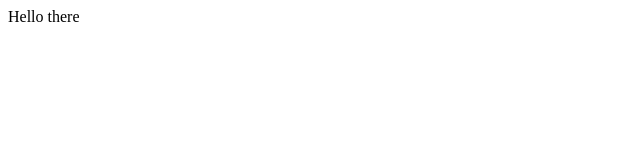
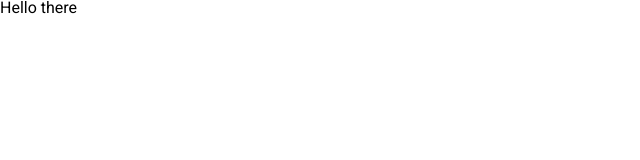
Before and after one commit to Dan-Lucian/jet-fighters-online-2.0, a JavaScript app in the folder frontend/: page / in a window 1280 px wide. Shown: the top 160 px of the page, without its empty margins (0-640 px from the left). Built offline with nearby package versions, Linux system fonts and the light colour scheme; the HTML template or start-up script is replaced by a standard one.

Commit message:
chore: setup scss modules + css reset

```diff
--- a/frontend/package.json
+++ b/frontend/package.json
@@ -10,6 +10,7 @@
     "react": "^17.0.2",
     "react-dom": "^17.0.2",
     "react-scripts": "5.0.0",
+    "sass": "^1.49.0",
     "web-vitals": "^2.1.4"
   },
   "scripts": {
--- a/frontend/public/index.html
+++ b/frontend/public/index.html
@@ -7,37 +7,14 @@
     <meta name="theme-color" content="#000000" />
     <meta
       name="description"
-      content="Web site created using create-react-app"
+      content="The web platform to play the Jet Fighters game online."
     />
     <link rel="apple-touch-icon" href="%PUBLIC_URL%/logo192.png" />
-    <!--
-      manifest.json provides metadata used when your web app is installed on a
-      user's mobile device or desktop. See https://developers.google.com/web/fundamentals/web-app-manifest/
-    -->
     <link rel="manifest" href="%PUBLIC_URL%/manifest.json" />
-    <!--
-      Notice the use of %PUBLIC_URL% in the tags above.
-      It will be replaced with the URL of the `public` folder during the build.
-      Only files inside the `public` folder can be referenced from the HTML.
-
-      Unlike "/favicon.ico" or "favicon.ico", "%PUBLIC_URL%/favicon.ico" will
-      work correctly both with client-side routing and a non-root public URL.
-      Learn how to configure a non-root public URL by running `npm run build`.
-    -->
-    <title>React App</title>
+    <title>Jet Fighters Online</title>
   </head>
   <body>
     <noscript>You need to enable JavaScript to run this app.</noscript>
     <div id="root"></div>
-    <!--
-      This HTML file is a template.
-      If you open it directly in the browser, you will see an empty page.
-
-      You can add webfonts, meta tags, or analytics to this file.
-      The build step will place the bundled scripts into the <body> tag.
-
-      To begin the development, run `npm start` or `yarn start`.
-      To create a production bundle, use `npm run build` or `yarn build`.
-    -->
   </body>
 </html>
--- a/frontend/src/App.js
+++ b/frontend/src/App.js
@@ -1,7 +1,6 @@
-const App = () => (
-  <div>
-    <header className="App-header">Hello there</header>
-  </div>
-);
+import './reset.scss';
+import './App.scss';
+
+const App = () => <header className="App-header">Hello there</header>;
 
 export default App;
--- /dev/null
+++ b/frontend/src/App.scss
@@ -0,0 +1,28 @@
+@import url('https://fonts.googleapis.com/css2?family=Roboto:wght@400;700&display=swap');
+
+// helpfull styles
+html {
+  box-sizing: border-box;
+}
+
+*,
+*:before,
+*:after {
+  box-sizing: inherit;
+}
+
+img {
+  max-height: 100%;
+}
+
+button,
+input,
+select,
+textarea {
+  font-family: inherit;
+  font-size: 100%;
+}
+
+body {
+  font-family: Roboto, verdana, sans-serif;
+}
--- /dev/null
+++ b/frontend/src/reset.scss
@@ -0,0 +1,131 @@
+// reset
+html,
+body,
+div,
+span,
+applet,
+object,
+iframe,
+h1,
+h2,
+h3,
+h4,
+h5,
+h6,
+p,
+blockquote,
+pre,
+a,
+abbr,
+acronym,
+address,
+big,
+cite,
+code,
+del,
+dfn,
+em,
+img,
+ins,
+kbd,
+q,
+s,
+samp,
+small,
+strike,
+strong,
+sub,
+sup,
+tt,
+var,
+b,
+u,
+i,
+center,
+dl,
+dt,
+dd,
+ol,
+ul,
+li,
+fieldset,
+form,
+label,
+legend,
+table,
+caption,
+tbody,
+tfoot,
+thead,
+tr,
+th,
+td,
+article,
+aside,
+canvas,
+details,
+embed,
+figure,
+figcaption,
+footer,
+header,
+hgroup,
+menu,
+nav,
+output,
+ruby,
+section,
+summary,
+time,
+mark,
+audio,
+video {
+  margin: 0;
+  padding: 0;
+  border: 0;
+  font-size: 100%;
+  font: inherit;
+  vertical-align: baseline;
+}
+
+/* HTML5 display-role reset for older browsers */
+article,
+aside,
+details,
+figcaption,
+figure,
+footer,
+header,
+hgroup,
+menu,
+nav,
+section {
+  display: block;
+}
+
+body {
+  line-height: 1;
+}
+
+ol,
+ul {
+  list-style: none;
+}
+
+blockquote,
+q {
+  quotes: none;
+}
+
+blockquote:before,
+blockquote:after,
+q:before,
+q:after {
+  content: '';
+  content: none;
+}
+
+table {
+  border-collapse: collapse;
+  border-spacing: 0;
+}
```
Also changed, not shown: 1 other file (tests, documents, lock files or other folders).
